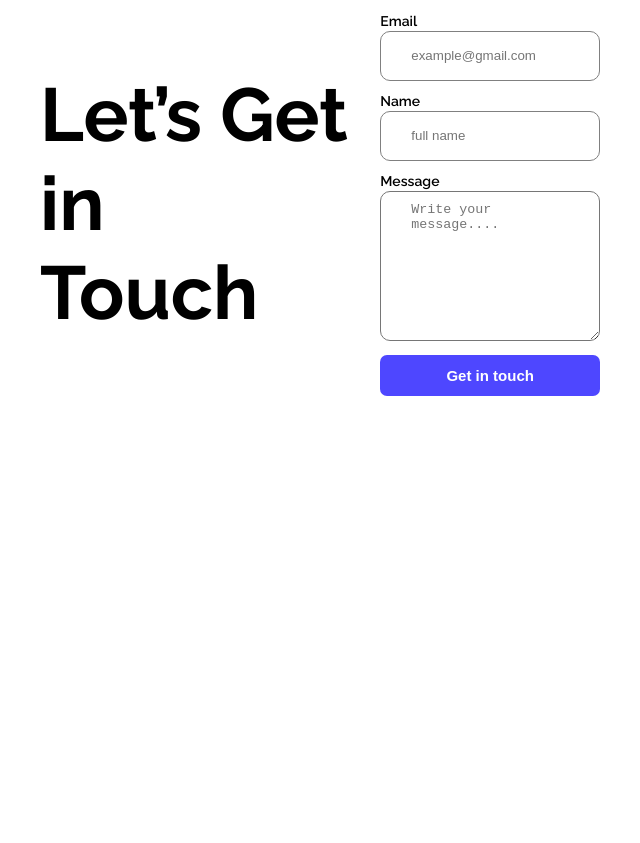
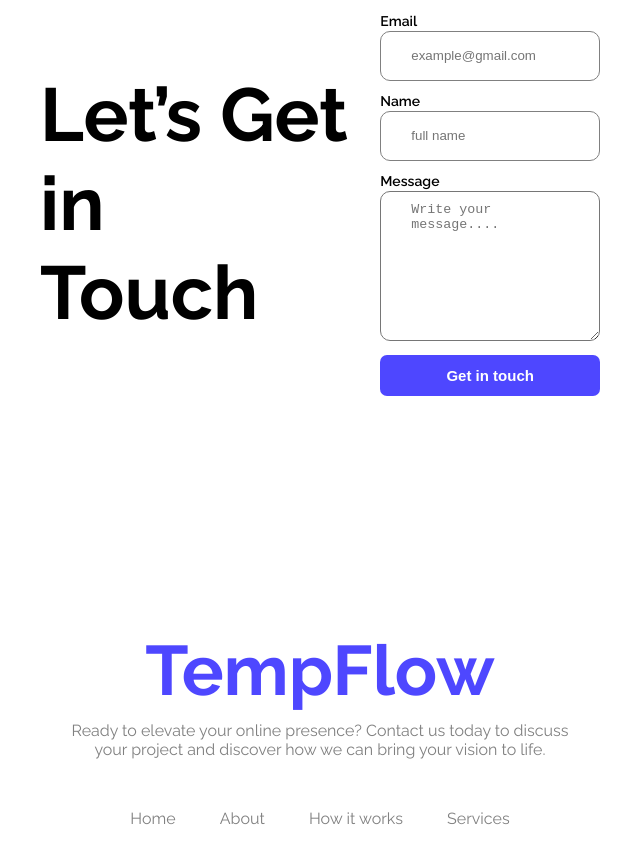
Before and after one commit to Jerome-Mondol/PH-1st-assignment, a plain HTML site: page index.html in a window 1280 px wide. Shown: the part 2999-3842 px from the top of the page, without its empty margins (320-960 px from the left). Before the commit the page ends 3402 px from the top, so only its background shows below. Drawn offline with Linux system fonts and the light colour scheme.

Commit message:
footer done

```diff
--- a/index.html
+++ b/index.html
@@ -126,15 +126,15 @@
         </div>
 
         <!-- Focus -->
-         <div class="focus">
+        <div class="focus">
             <h1>Ready to focus better</h1>
             <p>This template instantly leveled up our presence.” – Studio Vertex</p>
             <button class="focus-btn button" >Get Started Free</button>
             <img src="assets/wc-big.png" alt="">
-         </div>
+        </div>
 
-         <!-- Touch -->
-         <div class="touch">
+        <!-- Touch -->
+        <div class="touch">
             <div class="touch-text">
                 <h1>Let’s Get in <br> Touch</h1>
             </div>
@@ -153,8 +153,19 @@
                 </div>
                 <button class="touch-button button" >Get in touch</button>
             </div>
-         </div>
+        </div>
+
+        <!-- Footer -->
+        <div class="footer">
+            <h1>TempFlow</h1>
+            <p>Ready to elevate your online presence? Contact us today to discuss <br> your project and discover how we can bring your vision to life.</p>
+            <div class="links">
+                <a href="#">Home</a>
+                <a href="#">About</a>
+                <a href="#">How it works</a>
+                <a href="#">Services</a>
+            </div>
+        </div>
     </div>
 </body>
-
 </html>
--- a/style.css
+++ b/style.css
@@ -267,3 +267,34 @@ html, body {
 .touch-button {
     width: 100%;
 }
+
+.footer {
+    width: 75%;
+    height: 30vh;
+    display: flex;
+    justify-content: center;
+    align-items: center;
+    flex-direction: column;
+    margin: 0 auto;
+}
+
+.footer h1 {
+    font-size: 70px;
+    color: #4E47FF;
+    margin: 10px 0;
+}
+
+.footer p {
+    font-size: 16px;
+    color: grey;
+    text-align: center;
+}
+
+.footer .links {
+    margin-top: 50px;
+}
+.footer .links a {
+    padding: 0 20px;
+    color: grey;
+    text-decoration: none;
+}
```
